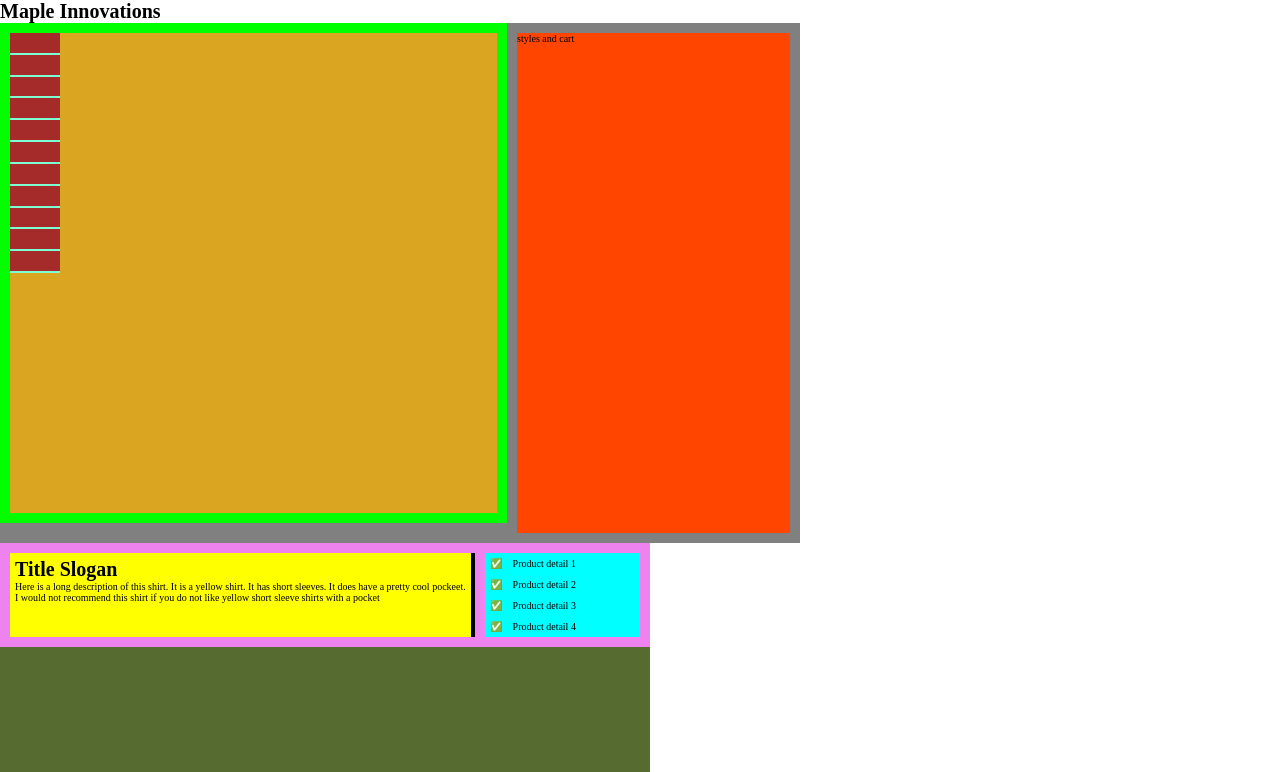
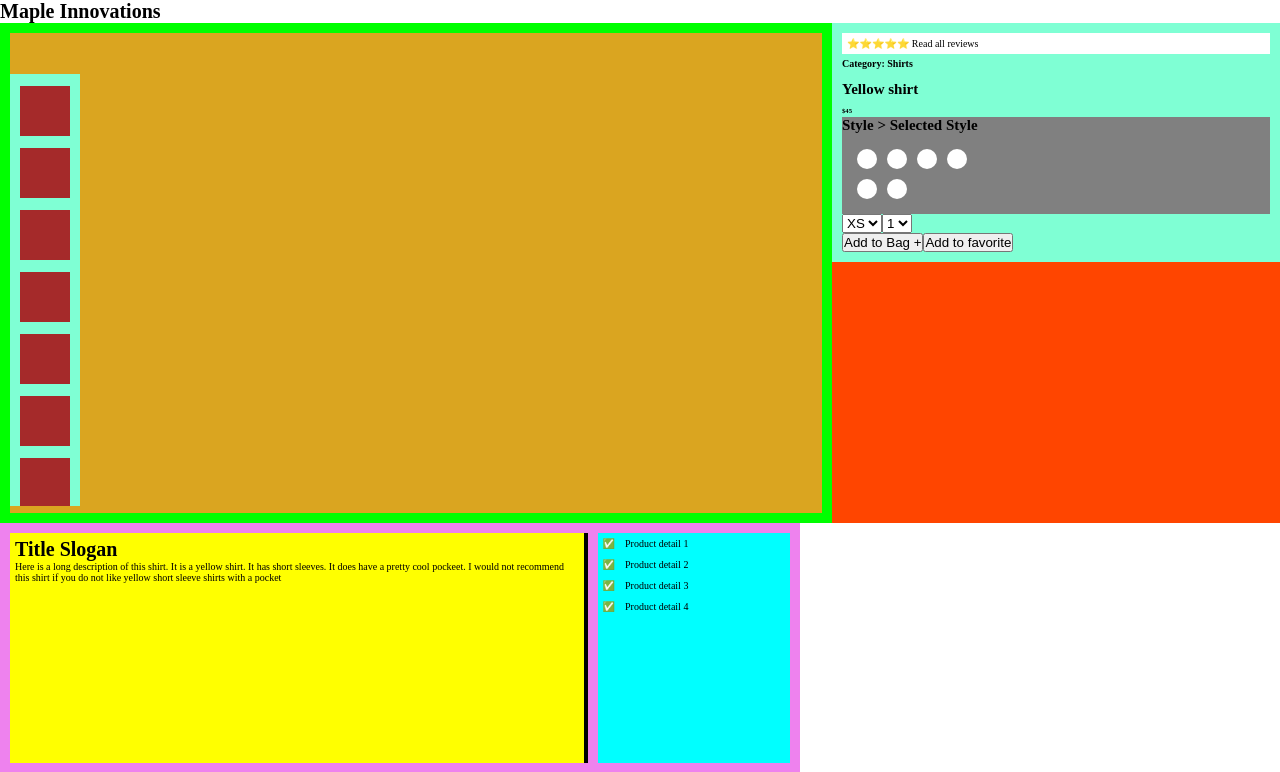
Before and after one commit to Pak-Attack/maple-innovations, a React app: page / in a window 1280 px wide. Shown: the top 772 px of the page. Built offline with nearby package versions, Linux system fonts and the light colour scheme.

Commit message:
finished building basic layout for overview component and its subcomponents

```diff
--- a/client/src/components/Overview/stylesAndCart.jsx
+++ b/client/src/components/Overview/stylesAndCart.jsx
@@ -1,9 +1,47 @@
 import React from 'react';
 
 const StylesAndCart = function (props) {
-  return(
-    <div>
-      styles and cart
+  return (
+    <div className="styles-main-container">
+      <div className="styles-review-container">⭐️⭐️⭐️⭐️⭐️ Read all reviews</div>
+      <div className="styles-title-container">
+        <h4>Category: Shirts</h4>
+        <h2>Yellow shirt</h2>
+        <h6>$45</h6>
+      </div>
+      <div className="styles-colors-container">
+        <h2>Style > Selected Style</h2>
+        <div className="swatch-container">
+          <div className="one-swatch"></div>
+          <div className="one-swatch"></div>
+          <div className="one-swatch"></div>
+          <div className="one-swatch"></div>
+          <div className="one-swatch"></div>
+          <div className="one-swatch"></div>
+        </div>
+      </div>
+      <div className="styles-bag-container">
+        <div className="bag-top-container">
+          <select>
+            <option>XS</option>
+            <option>S</option>
+            <option>M</option>
+            <option>L</option>
+            <option>XL</option>
+          </select>
+          <select>
+            <option>1</option>
+            <option>2</option>
+            <option>3</option>
+            <option>4</option>
+            <option>5</option>
+          </select>
+        </div>
+        <div className="bag-bottom-container">
+         <button>Add to Bag +</button>
+         <button>Add to favorite</button>
+        </div>
+      </div>
     </div>
   )
 };
--- a/public/styles.css
+++ b/public/styles.css
@@ -17,7 +17,9 @@ html {
 .pic-style-container {
   display: flex;
   flex-direction: row;
-  width: 800px;
+  width: 100%;
+  max-width: 1440px;
+  margin: 0 auto;
   background-color: gray;
 
 }
@@ -32,18 +34,18 @@ html {
   height: 500px;
   width: 35%;
   background-color: orangered;
-  margin: 1rem;
 }
 
 .product-info-container {
   height: 250px;
-  width: 650px;
+  width: 800px;
   background-color: darkolivegreen;
 }
 
 .prod-desc-component {
   display: flex;
   flex-direction: row;
+  height: 100%;
   padding: 5px;
   background-color: violet;
 }
@@ -82,22 +84,61 @@ html {
 }
 
 .thumbnail-main-container {
-  display: flex;
-  flex-direction: column;
   position: absolute;
-  height: 50%;
-  width: 50px;
+  margin-top: 5%;
+  margin-bottom: 5%;
+  height: 90%;
+  width: auto;
   top: 0;
   background-color: aquamarine;
-  overflow-y: scroll;
+  overflow-y: auto;
+  flex: 1 0 auto;
+}
+
+.thumbnail-main-container::-webkit-scrollbar {
+display: none;
 }
 
 .one-thumbnail-container {
   height: 50px;
   width: 50px;
-  margin-bottom: 2px;
+  margin: 1.2rem 1rem;
   background-color: brown;
-  overflow-y: scroll;
+  overflow-y: auto;
+}
+
+.styles-main-container {
+  padding: 1rem;
+  background-color: aquamarine;
+}
+
+.styles-review-container {
+  padding: 0.5rem;
+  background-color: white;
+}
+
+.styles-title-container {
+  padding-top: 1 rem;
+  line-height: 2;
+}
+
+.styles-colors-container {
+  background-color: gray;
+}
+
+.swatch-container {
+  display: flex;
+  flex-wrap: wrap;
+  padding: 1rem;
+  width: 14rem;
+}
+
+.one-swatch {
+  height: 2rem;
+  width: 2rem;
+  background-color: white;
+  border-radius: 50%;
+  margin: 0.5rem;
 }
 
 /* End overview specific styling */
```
Also changed, not shown: public/app.js.
